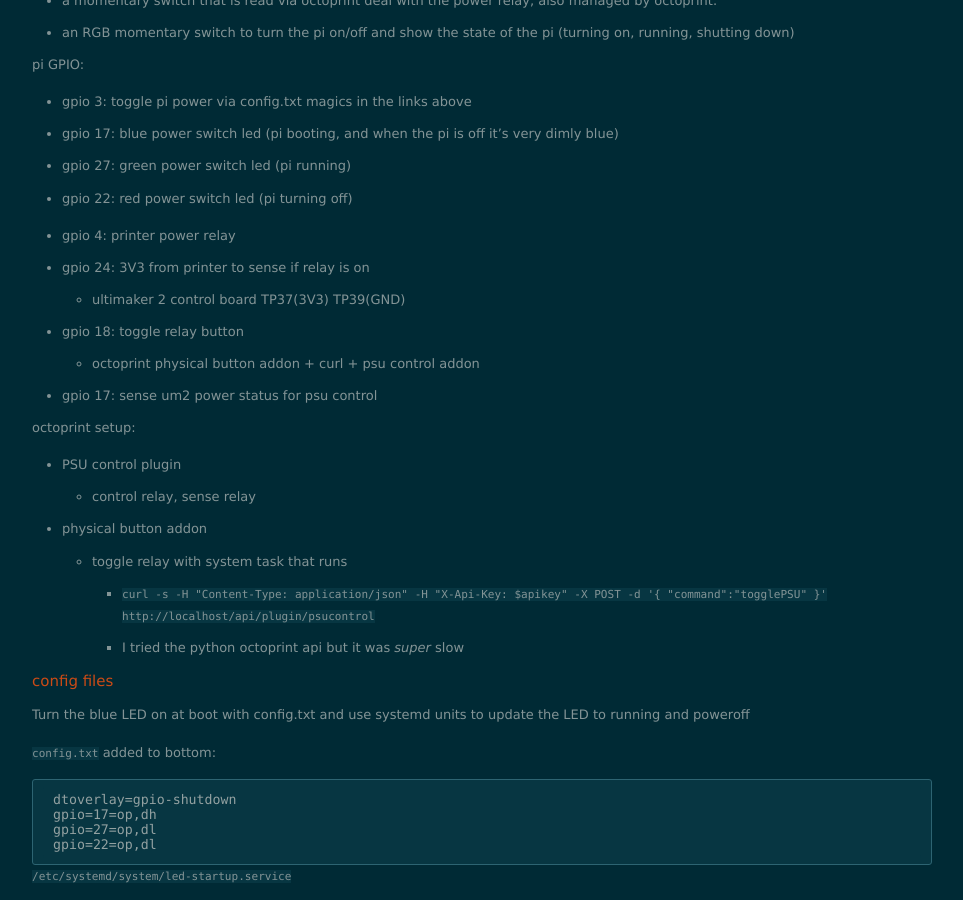
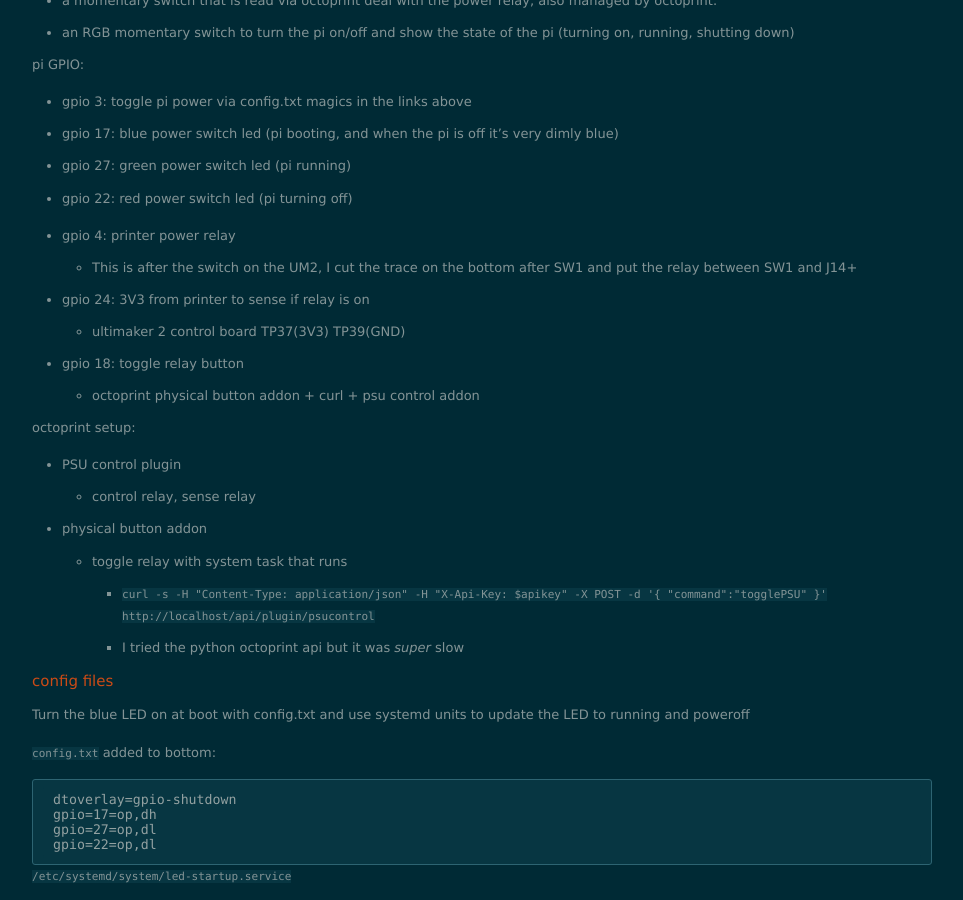
Before and after one commit to mtfurlan/mtfurlan.github.io, a Jekyll site: the page built from _posts/2021-12-25-octoprint-physical-buttons.markdown, in a window 1280 px wide and 900 px high, scrolled down 427 px. Shown: the whole window, without its empty margins (158-1121 px from the left). Built offline with Jekyll 4.4.1, drawn with Linux system fonts in a browser that asks for light colours; nearby versions of some CDN libraries.

Commit message:
fix octoprint power button post

```diff
--- a/_posts/2021-12-25-octoprint-physical-buttons.markdown
+++ b/_posts/2021-12-25-octoprint-physical-buttons.markdown
@@ -28,11 +28,11 @@
 * gpio 22: red power switch led (pi turning off)
 
 * gpio 4: printer power relay
+  * This is after the switch on the UM2, I cut the trace on the bottom after SW1 and put the relay between SW1 and J14+
 * gpio 24: 3V3 from printer to sense if relay is on
   * ultimaker 2 control board TP37(3V3) TP39(GND)
 * gpio 18: toggle relay button
   * octoprint physical button addon + curl + psu control addon
-* gpio 17: sense um2 power status for psu control
 
 octoprint setup:
 * PSU control plugin
```
